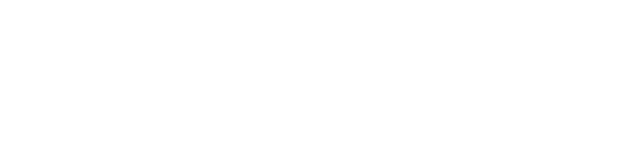
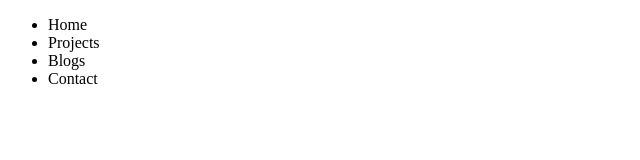
Before and after one commit to scegob/billehScego, a plain HTML site: page siteMap.html in a window 1280 px wide. Shown: the whole page, without its empty margins (0-640 px from the left). Drawn offline with Linux system fonts and the light colour scheme.

Commit message:
added navbar to siteMap

```diff
--- a/siteMap.html
+++ b/siteMap.html
@@ -6,6 +6,21 @@
     <title>Site Map</title>
 </head>
 <body>
-
+    <div class="top-navbar">
+        <ul>
+            <li>
+                <a>Home</a>
+            </li>
+            <li>
+                <a>Projects</a>
+            </li>
+            <li>
+                <a>Blogs</a>
+            </li>
+            <li>
+                <a>Contact</a>
+            </li>
+        </ul>
+    </div>
 </body>
 </html>
```
